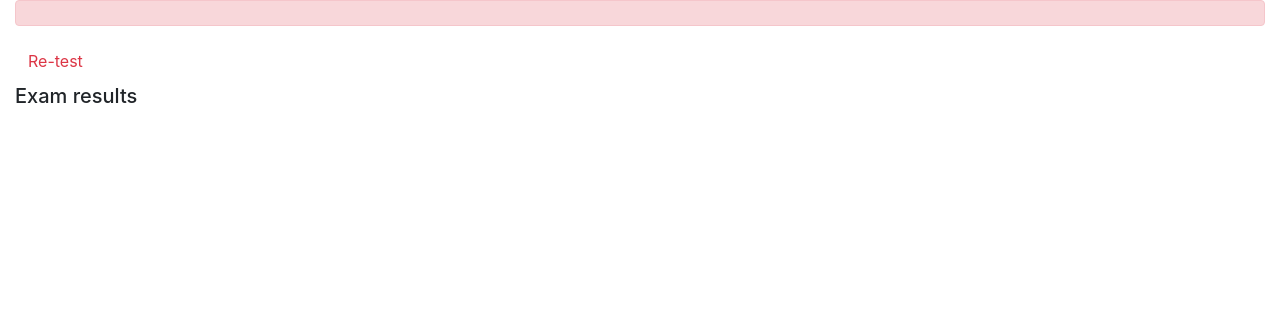
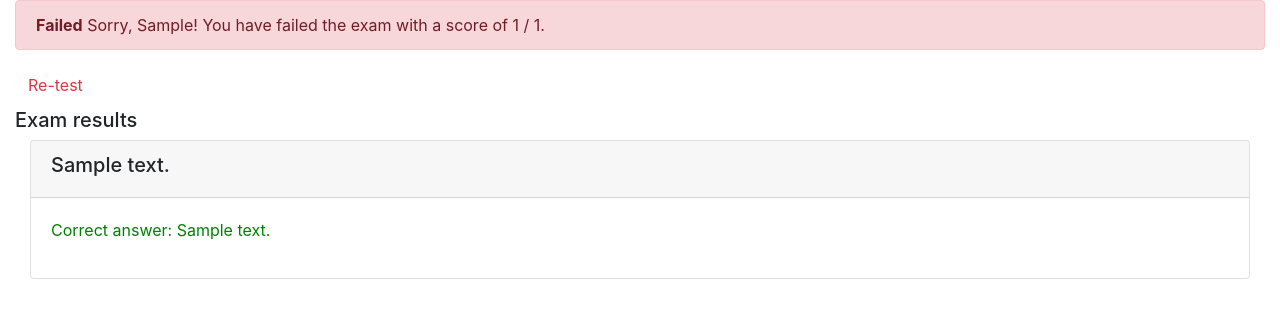
Before and after one commit to kevinhayesanderson/django-app, a Django app: page /onlinecourse/1/submission/1/result/ in a window 1280 px wide. Shown: the part 56-374 px from the top of the page. Run offline with Django 3.2, Linux system fonts and the light colour scheme; a user stored in the database is signed in; tables that the repository leaves empty hold one stand-in row (values such as "Sample post"); some libraries are stand-ins or nearby versions.

Commit message:
update 2

```diff
--- a/onlinecourse/templates/onlinecourse/exam_result_bootstrap.html
+++ b/onlinecourse/templates/onlinecourse/exam_result_bootstrap.html
@@ -24,7 +24,7 @@
                     {% csrf_token %}
                     <div class="input-group">
                         <input type="text" class="form-control" placeholder="Username" name="username" >
-                        <input type="password" class="form-control" placeholder="Username" name="psw" >
+                        <input type="password" class="form-control" placeholder="Password" name="psw" >
                         <button class="btn btn-primary" type="submit">Login</button>
                         <a class="btn btn-link" href="{% url 'onlinecourse:registration' %}">Sign Up</a>
                     </div>
@@ -38,17 +38,60 @@
 <div class="container-fluid">
     {% if grade > 80 %}
     <div class="alert alert-success">
-       <!--HINT Display passed info -->
+       <b>Congratulations, {{user.first_name}}!</b> You have passed the exam and completed the course with a score of {{grade}} / {{total}}.
     </div>
         {% else %}
         <div class="alert alert-danger">
-            <!--HINT Display failed info -->
+            <b>Failed</b> Sorry, {{user.first_name}}! You have failed the exam with a score of {{grade}} / {{total}}.
         </div>
         <a class="btn btn-link text-danger" href="{% url 'onlinecourse:course_details' course.id %}">Re-test</a>
         {% endif %}
         <div class="card-columns-vertical mt-1">
         <h5 class="">Exam results</h5>
             <!--HINT Display exam results-->
+            <!-- <div class="container">
+                {% for question in course.question_set.all %}
+                    <div class="card mt-1">
+                        <div class="card-header"><h5>{{ question.question_text }}</h5></div>
+                        {% csrf_token %}
+                        <div class="form-group">
+                            {% for choice in question.choice_set.all %}
+                                <div class="form-check">
+                                    <label class="form-check-label">
+                                        <input class="form-check-input" type="checkbox" name="choice_{{choice.id}}"
+                                        id="{{choice.id}}" value="{{choice.id}}">{{choice.choice_text}}
+                                    </label>
+                                </div>
+                            {% endfor %}
+                        </div>
+                    </div>
+                {% endfor %}
+            </div> -->
+            <div class="container-fluid">
+                <div class="card-columns-vertical">
+                {% for question in course.question_set.all %}
+                    <div class="card mt-1">
+                        <div class="card-header"><h5>{{question.question_text}}</h5></div>
+                        {% csrf_token %}
+                        <div class="card-body">
+                            <!-- Go through the choices for this question -->
+                            {% for choice in question.choice_set.all %}
+                                <!-- If the choice was correct, should be in green -->
+                                {% if choice.is_correct and choice in choices %}
+                                    <p style="color:green;">Correct answer: {{choice.choice_text}}</p>
+                                {% elif choice.is_correct and choice not in choices %}
+                                    <p style="color:#dbbe2c;">Not selected: {{choice.choice_text}}</p>
+                                {% elif not choice.is_correct and choice in choices %}
+                                    <p style="color:red;">Incorrect answer: {{choice.choice_text}}</p>
+                                {% else %}
+                                    <p>{{choice.choice_text}}</p>
+                                {% endif %}
+                            {% endfor %}
+                        </div>
+                    </div>
+                {% endfor %}
+                </div>
+            </div>
         </div>
     </div>
 </body>
```
